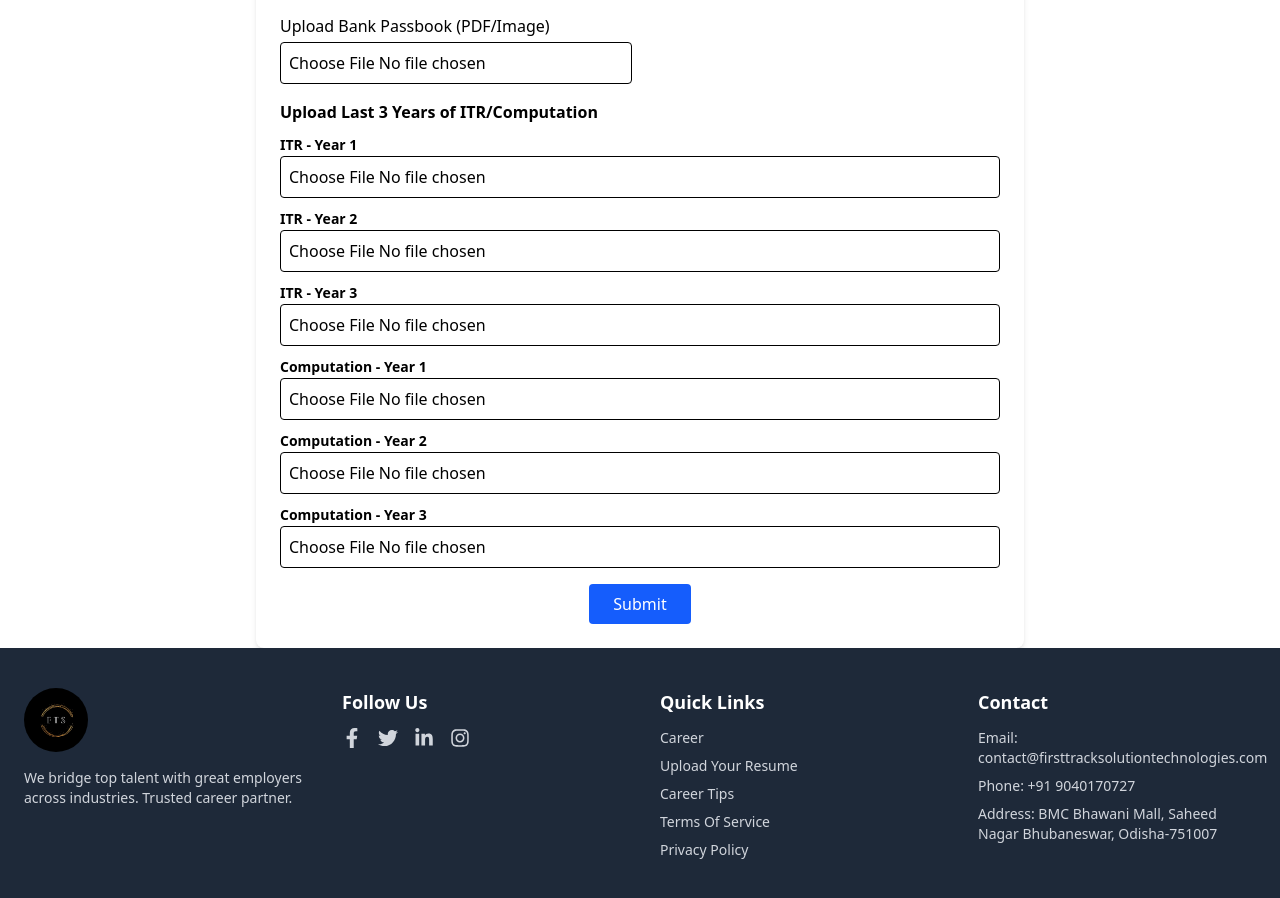
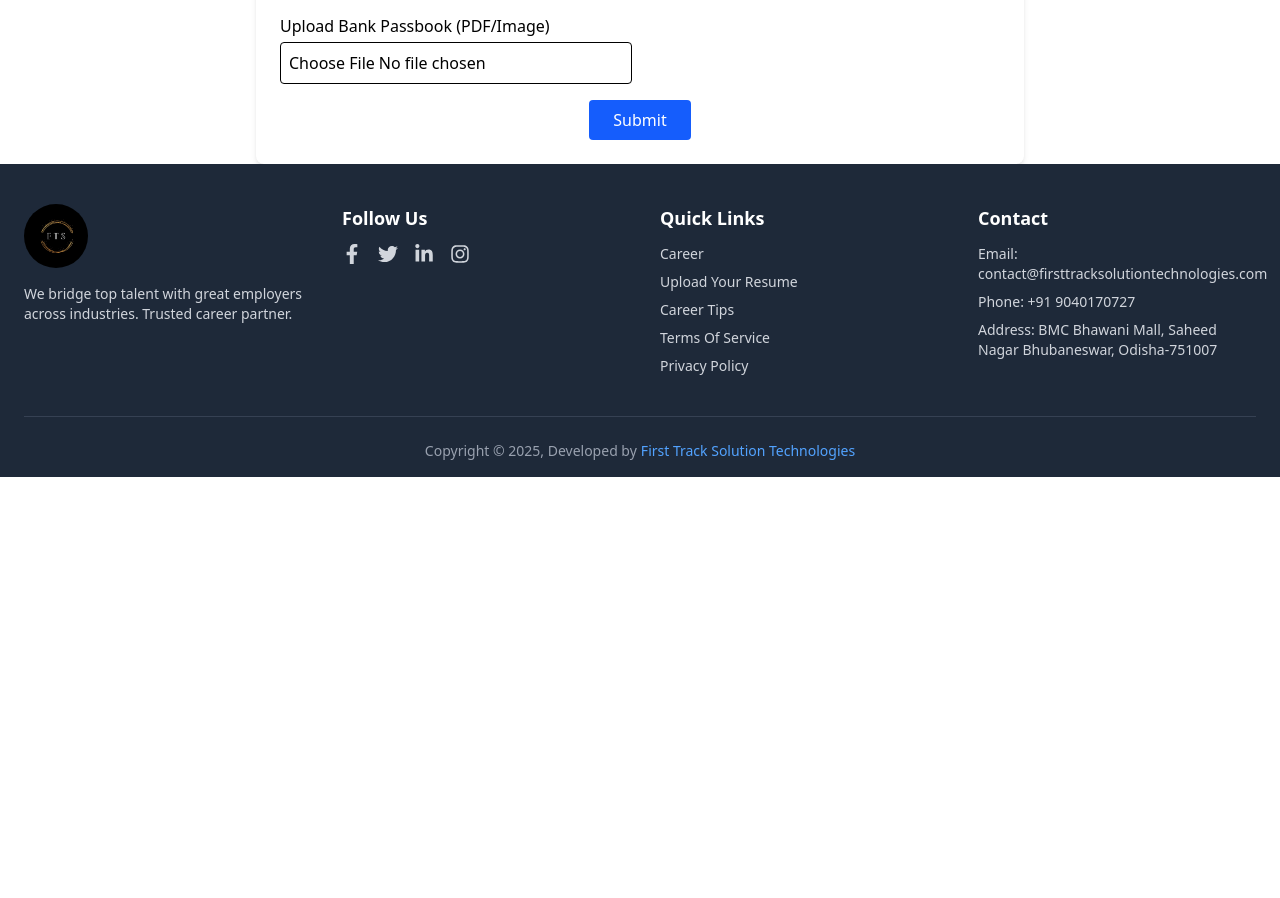
Before and after one commit to FirstTrackSolutionProjects/Job-Consulting, a React (Vite) app: page /partner/freelancer in a window 1280 px wide. Shown: the part 1680-2578 px from the top of the page. After the commit the page ends 2157 px from the top, so only its background shows below. Built offline with nearby package versions, Linux system fonts and the light colour scheme.

Commit message:
chore: updated partner

```diff
--- a/src/Components/OurService.jsx
+++ b/src/Components/OurService.jsx
@@ -1,6 +1,7 @@
 import React from "react";
 import { Swiper, SwiperSlide } from "swiper/react";
 import { Autoplay, Pagination } from "swiper/modules";
+import { Link } from "react-router-dom"; // For internal routing
 import "swiper/css";
 import "swiper/css/pagination";
 
@@ -35,7 +36,7 @@ const OurService = () => {
           Simplifying Success
         </p>
 
-        {/* Swiper */}
+        {/* Swiper Slider */}
         <Swiper
           modules={[Autoplay, Pagination]}
           spaceBetween={20}
@@ -43,7 +44,7 @@ const OurService = () => {
           autoplay={{ delay: 2500, disableOnInteraction: false }}
           pagination={{
             clickable: true,
-            el: ".custom-pagination", // External container class
+            el: ".custom-pagination",
           }}
           breakpoints={{
             640: { slidesPerView: 1.5 },
@@ -52,9 +53,9 @@ const OurService = () => {
             1280: { slidesPerView: 4 },
           }}
         >
-          {services.map((service, index) => (
-            <SwiperSlide key={index}>
-              <div className="bg-white rounded-2xl shadow-md overflow-hidden mx-auto">
+          {services.map((service, index) => {
+            const cardContent = (
+              <div className="bg-white rounded-2xl shadow-md overflow-hidden mx-auto hover:shadow-xl transition">
                 <img
                   src={service.image}
                   alt={service.title}
@@ -67,11 +68,49 @@ const OurService = () => {
                   </h3>
                 </div>
               </div>
-            </SwiperSlide>
-          ))}
+            );
+
+            // Handle clickable conditions
+            if (service.title === "Job Recruitment") {
+              return (
+                <SwiperSlide key={index}>
+                  <Link to="/jobs">{cardContent}</Link>
+                </SwiperSlide>
+              );
+            }
+
+            if (service.title === "Training & Development") {
+              return (
+                <SwiperSlide key={index}>
+                  <a
+                    href="https://firsttracksolutiontechnologies.com/training"
+                    target="_blank"
+                    rel="noopener noreferrer"
+                  >
+                    {cardContent}
+                  </a>
+                </SwiperSlide>
+              );
+            }
+
+            if (service.title === "Fintech Solutions") {
+              return (
+                <SwiperSlide key={index}>
+                  <Link to="/loan">{cardContent}</Link>
+                </SwiperSlide>
+              );
+            }
+
+            // Default return for all other services
+            return (
+              <SwiperSlide key={index}>
+                {cardContent}
+              </SwiperSlide>
+            );
+          })}
         </Swiper>
 
-        {/* Custom Pagination Dots Container (positioned BELOW) */}
+        {/* Optional Custom Pagination Dots */}
         {/* <div className="custom-pagination mt-6 flex justify-center gap-2"></div> */}
       </div>
     </section>
--- a/src/pages/Freelancer.jsx
+++ b/src/pages/Freelancer.jsx
@@ -3,9 +3,11 @@ import React, { useState } from "react";
 const Freelancer = () => {
   const [sameAddress, setSameAddress] = useState(false)
   const [formData, setFormData] = useState({
+    title: "",
     name: "",
     email: "",
     phone: "",
+    stdCode: "+91",
     dob: "",
     gender: "",
     maritalStatus: "",
@@ -15,29 +17,25 @@ const Freelancer = () => {
     motherName: "",
     aadhar: "",
     pan: "",
-    skills: "",
-    experience: "",
-    interestedField: "",
+    residence: "",
+    landmark: "",
     state: "",
     city: "",
     pincode: "",
     country: "",
     permanentAddress: "",
     presentAddress: "",
+    skills: "",
+    experience: "",
+    interestedField: "",
+    portfolio: "",
     resume: "",
     aadharFile: "",
     panFile: "",
     photo: "",
     bankPassbook: "",
-    portfolio: "",
-    itr1: "",
-    itr2: "",
-    itr3: "",
-    computation1: "",
-    computation2: "",
-    computation3: "",
 
-  });
+});
 
   const handleChange = (e) => {
     const { name, value, files } = e.target;
@@ -317,83 +315,6 @@ const Freelancer = () => {
           </div>
         </div>
 
-         {/* ✅ Upload ITRs */}
-        <div>
-          <label className="block  mb-1 font-bold">Upload Last 3 Years of ITR/Computation</label>
-
-          <div className="space-y-2 mt-2">
-            <div>
-              <label className="text-sm font-semibold">ITR - Year 1</label>
-              <input
-                type="file"
-                name="itr1"
-                accept=".pdf"
-                onChange={handleChange}
-                className="w-full border p-2 rounded"
-                required
-              />
-            </div>
-
-            <div>
-              <label className="text-sm font-semibold">ITR - Year 2</label>
-              <input
-                type="file"
-                name="itr2"
-                accept=".pdf"
-                onChange={handleChange}
-                className="w-full border p-2 rounded"
-                required
-              />
-            </div>
-
-            <div>
-              <label className="text-sm font-semibold">ITR - Year 3</label>
-              <input
-                type="file"
-                name="itr3"
-                accept=".pdf"
-                onChange={handleChange}
-                className="w-full border p-2 rounded"
-                required
-              />
-            </div>
-            <div>
-            <label className="text-sm font-semibold">Computation - Year 1</label>
-            <input
-              type="file"
-              name="computation1"
-              accept=".pdf"
-              onChange={handleChange}
-              className="w-full border p-2 rounded"
-              required
-            />
-          </div>
-          <div>
-            <label className="text-sm font-semibold">Computation - Year 2</label>
-            <input
-              type="file"
-              name="computation2"
-              accept=".pdf"
-              onChange={handleChange}
-              className="w-full border p-2 rounded"
-              required
-            />
-          </div>
-            <div>
-            <label className="text-sm font-semibold">Computation - Year 3</label>
-            <input
-              type="file"
-              name="computation3"
-              accept=".pdf"
-              onChange={handleChange}
-              className="w-full border p-2 rounded"
-              required
-            />
-          </div>
-          </div>
-        </div>
-
-
         {/* Submit Button */}
         <div className="text-center">
           <button
--- a/src/pages/Loan.jsx
+++ b/src/pages/Loan.jsx
@@ -15,9 +15,14 @@ const loanTypes = [
 const LoanPage = () => {
   return (
     <div className="max-w-5xl mx-auto p-8 mt-10 bg-white rounded shadow-md">
-      <h2 className="text-3xl font-bold text-blue-700 mb-10 text-center">
+      <h2 className="text-3xl font-bold text-blue-700 mb-5 text-center">
         Choose a Loan Type
       </h2>
+      {/* <img
+        src="/images/loan.jpg"
+        alt="Loan"
+        className="w-full h-85 object-cover rounded-xl mb-6"
+      /> */}
 
       <div className="grid md:grid-cols-2 gap-6 mb-10">
         {loanTypes.map((loan) => (
```
Also changed, not shown: 1 other file (tests, documents, lock files or other folders).
